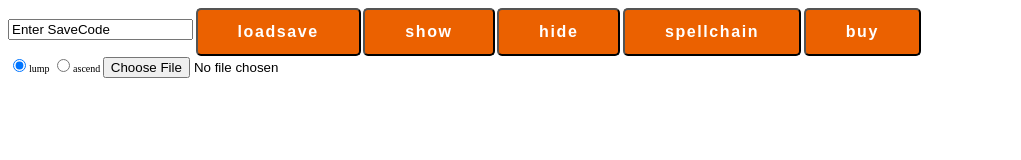
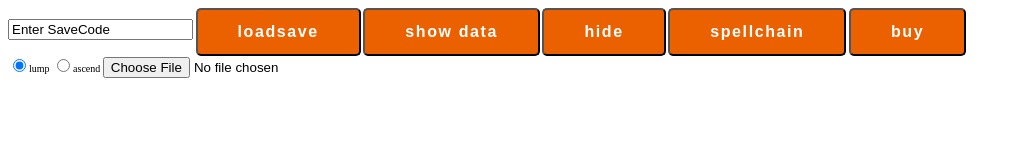
Before and after one commit to saitokeisuke/browserProject, a plain HTML site: page docs/index.html in a window 1280 px wide. Shown: the whole page, without its empty margins (0-1021 px from the left). Drawn offline with Linux system fonts and the light colour scheme.

Commit message:
Update index.html

```diff
--- a/docs/index.html
+++ b/docs/index.html
@@ -7,7 +7,7 @@
   <div>
     <input id="savecode" value="Enter SaveCode"　onsubmit="Game.LoadSave(document.getElementById('savecode').value)"></input>
     <button type="submit" onclick="Game.LoadSave(document.getElementById('savecode').value)" class="btn btn--orange">loadsave</button>
-    <button onclick="document.getElementById('text').innerText=JSON.stringify(Game,null,2).replace(/ /g,'&ensp;')" class="btn btn--orange">show</button>
+    <button onclick="document.getElementById('text').innerText=JSON.stringify(Game,null,2).replace(/ /g,'&ensp;')" class="btn btn--orange">show data</button>
     <button onclick="let a = '';document.getElementById('text').innerText=a" class="btn btn--orange">hide</button>
     <button onclick="Game.spells=spells;document.getElementById('text').innerHTML=spellchain(Game.ObjectsById[7].M.spellsCastTotal,6,true,Game)" class="btn btn--orange">spellchain</button>
     <button onclick="howbuy(buildingsOwned(),true,[1,1,1],7 * 15 * 666 * 80**5,777 * 1111);document.getElementById('text').innerText=JSON.stringify(Game.maxBuy,null,'  ')" class="btn btn--orange">buy</button>
```
